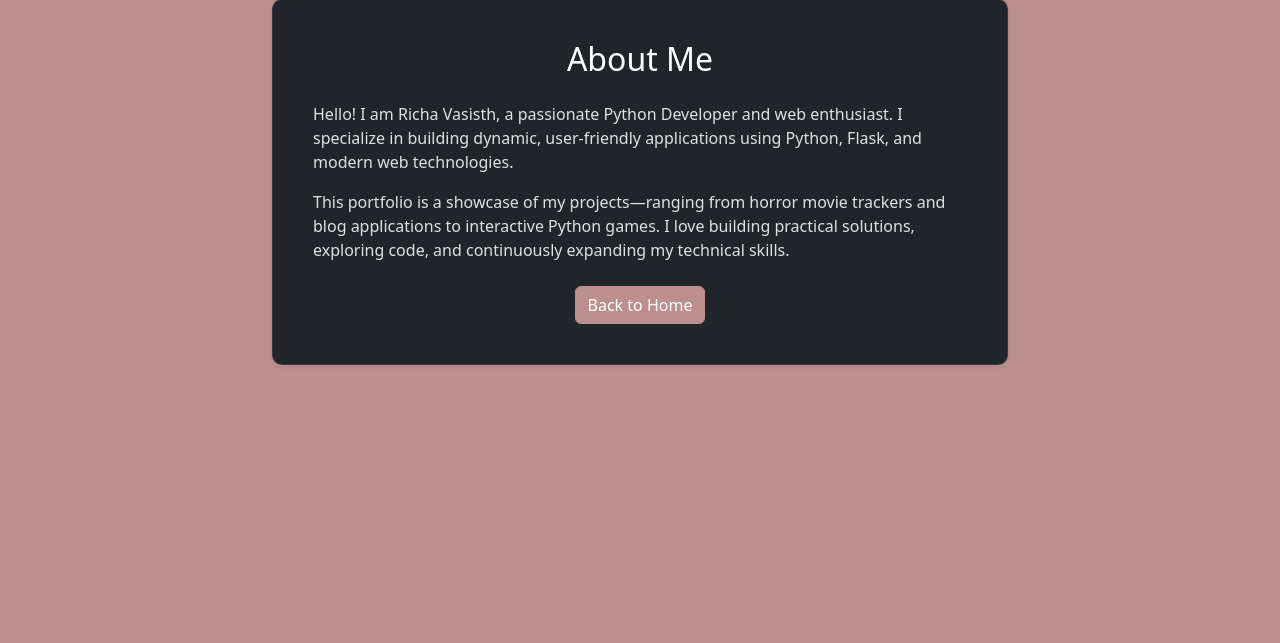
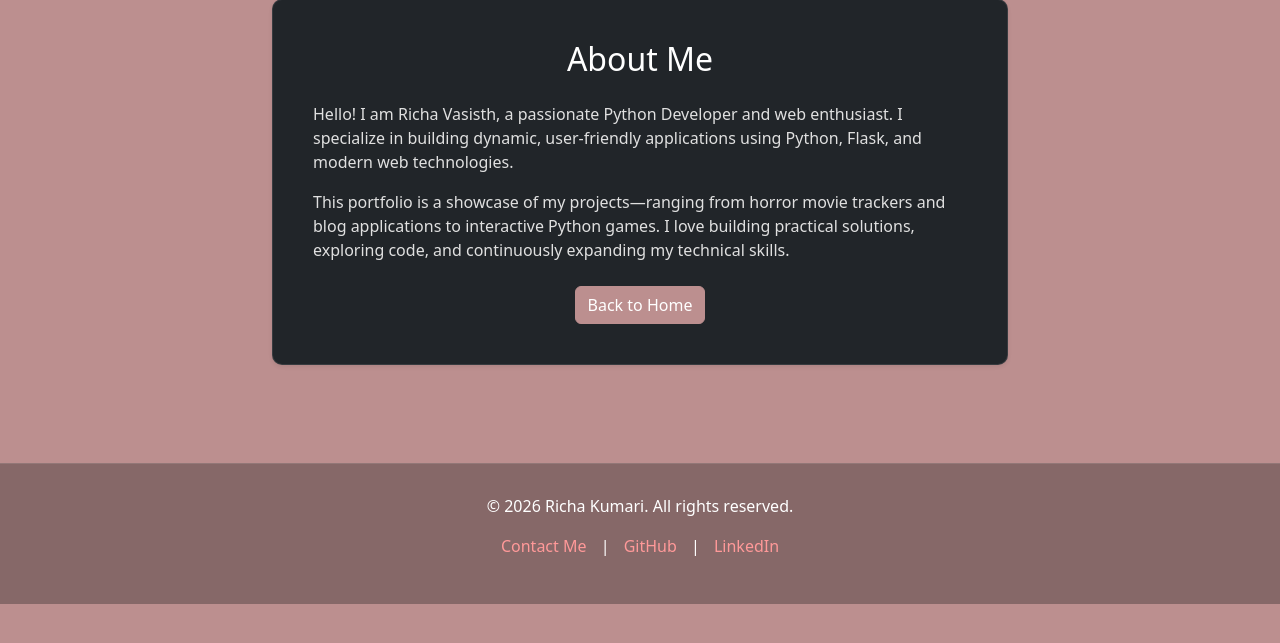
Before and after one commit to RichaVasisth47/My-Portfolio, a Flask app: page /about in a window 1280 px wide. Shown: the part 112-755 px from the top of the page. Run offline with Flask 3, Linux system fonts and the light colour scheme.

Commit message:
added footer

```diff
--- a/static/css/styles.css
+++ b/static/css/styles.css
@@ -49,3 +49,22 @@ img.rounded-circle {
     background-color: #bc8f8f !important;
     border-bottom: 1px solid rgba(255, 255, 255, 0.2);
 }
+
+footer {
+    background-color: #1a1a1a55; /* Thoda dark ya alag background */
+    color: #ffffff;
+    text-align: center;
+    padding: 30px 20px;
+    margin-top: 50px;
+    border-top: 1px solid rgba(255, 255, 255, 0.1);
+}
+
+footer a {
+    color: #ff9999;
+    text-decoration: none;
+    margin: 0 10px;
+}
+
+footer a:hover {
+    text-decoration: underline;
+}
--- a/templates/about.html
+++ b/templates/about.html
@@ -58,10 +58,15 @@
         </div>
     </div>
 
-    <!-- Bootstrap JS CDN -->
-    <script src="https://cdn.jsdelivr.net/npm/bootstrap@5.3.0/dist/js/bootstrap.bundle.min.js"></script>
-</body>
-</html>
+
+<footer>
+    <p>© 2026 Richa Kumari. All rights reserved.</p>
+    <p>
+        <a href="/contact">Contact Me</a> |
+        <a href="https://github.com/RichaVasisth47" target="_blank">GitHub</a> |
+        <a href="https://linkedin.com" target="_blank">LinkedIn</a>
+    </p>
+</footer>
 <script src="https://cdn.jsdelivr.net/npm/bootstrap@5.3.8/dist/js/bootstrap.bundle.min.js" integrity="sha384-FKyoEForCGlyvwx9Hj09JcYn3nv7wiPVlz7YYwJrWVcXK/BmnVDxM+D2scQbITxI" crossorigin="anonymous"></script>
 </body>
 </html>
```
Also changed, not shown: templates/contact.html (+8 -1 lines), templates/index.html (+8 -1 lines).
